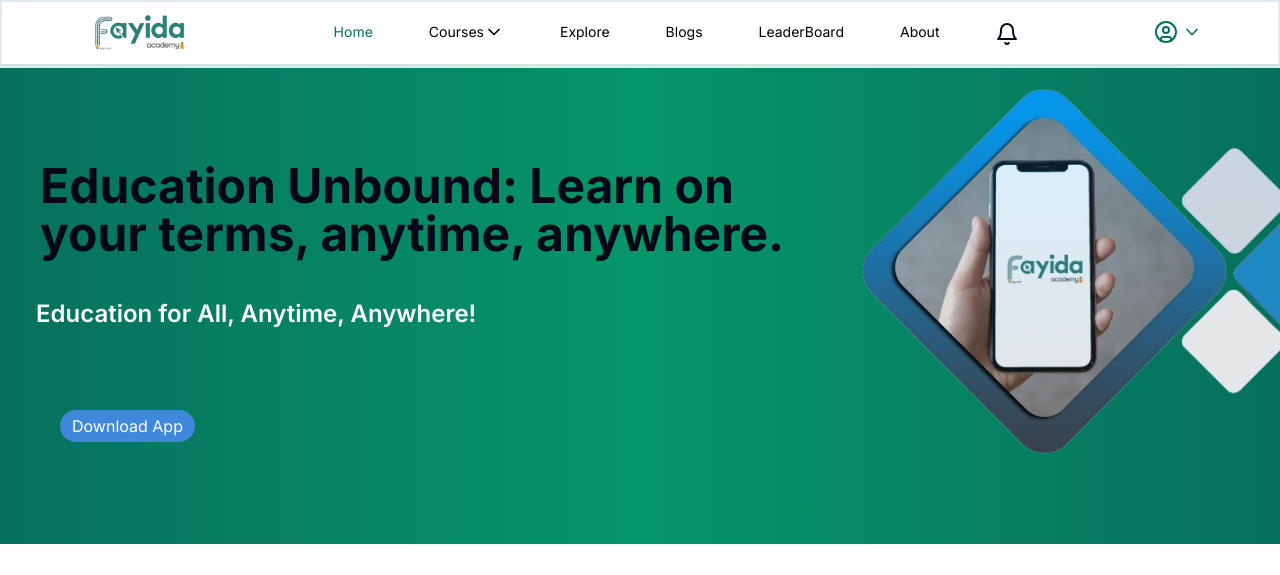
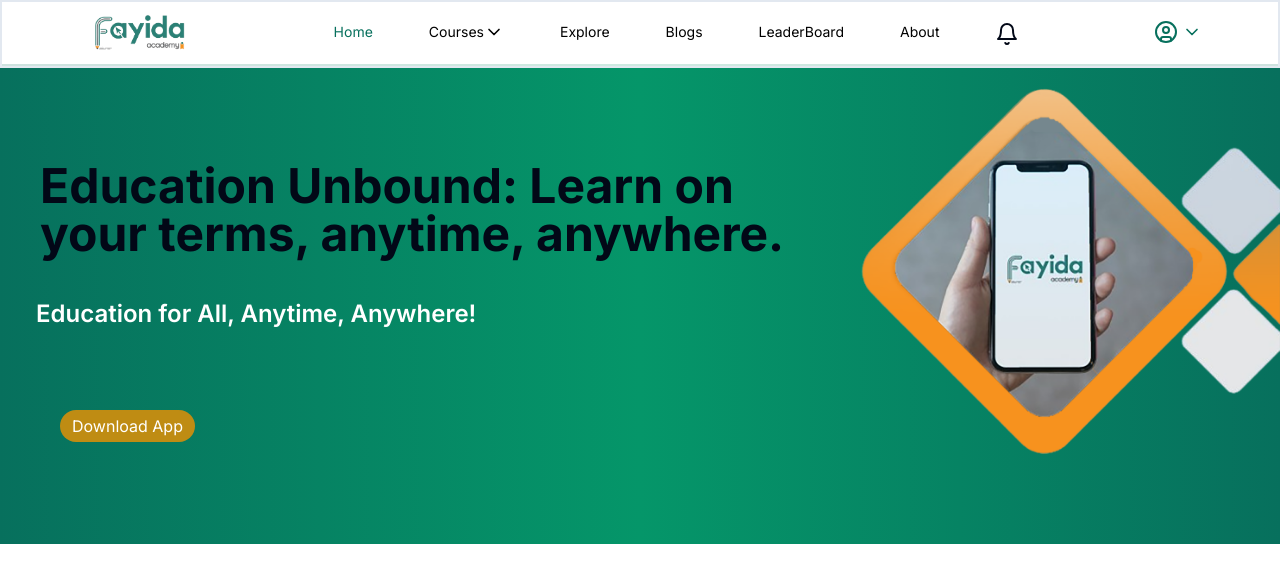
Before and after one commit to Kidyoh/fayda-trial, a Next.js app: page / in a window 1280 px wide. Shown: the top 575 px of the page. Built offline with nearby package versions, Linux system fonts and the light colour scheme; no server answers.

Commit message:
update: color update

```diff
--- a/src/components/homepage_components/cover_home.tsx
+++ b/src/components/homepage_components/cover_home.tsx
@@ -45,7 +45,7 @@
             </h1>
           </div>
           <div className="mt-20  pb-3 w-full flex">
-            <h1 className="bg-secondaryColor mx-auto  ssmd:mx-10 text-white px-3 py-1 rounded-2xl w-fit cursor-pointer hover:scale-105 duration-100">
+            <h1 className="bg-fourthColor mx-auto  ssmd:mx-10 text-white px-3 py-1 rounded-2xl w-fit cursor-pointer hover:scale-105 duration-100">
               Download App
             </h1>
           </div>
@@ -55,7 +55,7 @@
         {/* <img className="w-full " src="common_files/main/cover4.png" alt="" /> */}
         <div className="hidden ssmd:block right-0">
           <motion.img
-            src="common_files/main/cover6.png"
+            src="common_files/main/22.png"
             alt="Floating Image"
             animate={{
               y: [-20, 20, -20],
@@ -65,7 +65,7 @@
         </div>
         <div className="block ssmd:hidden mx-auto">
           <motion.img
-            src="common_files/main/cover5.png"
+            src="common_files/main/1.png"
             alt="Floating Image"
             animate={{
               y: [-20, 20, -20],
```
Also changed, not shown: public/common_files/main/1.png (added), public/common_files/main/22.png (added).
